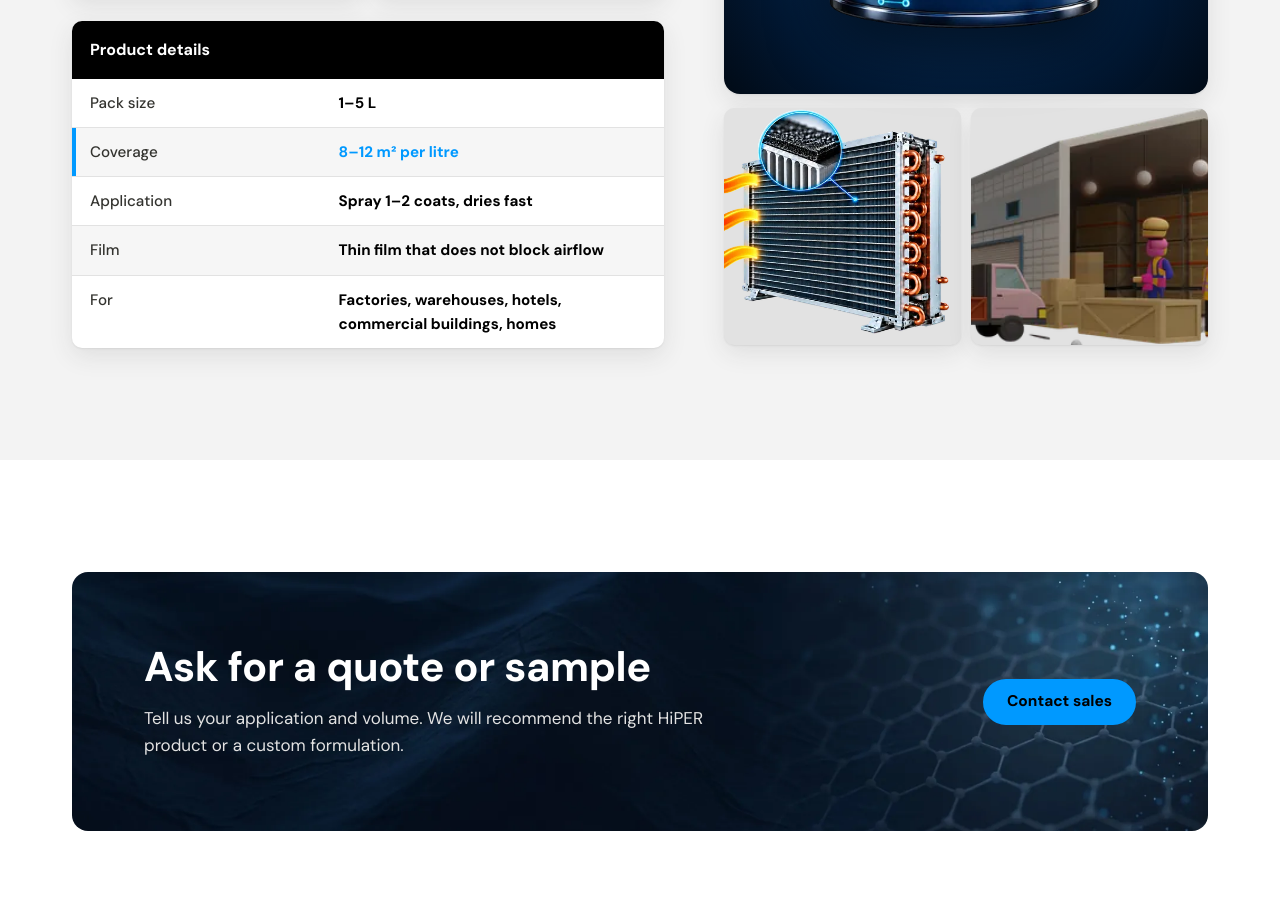
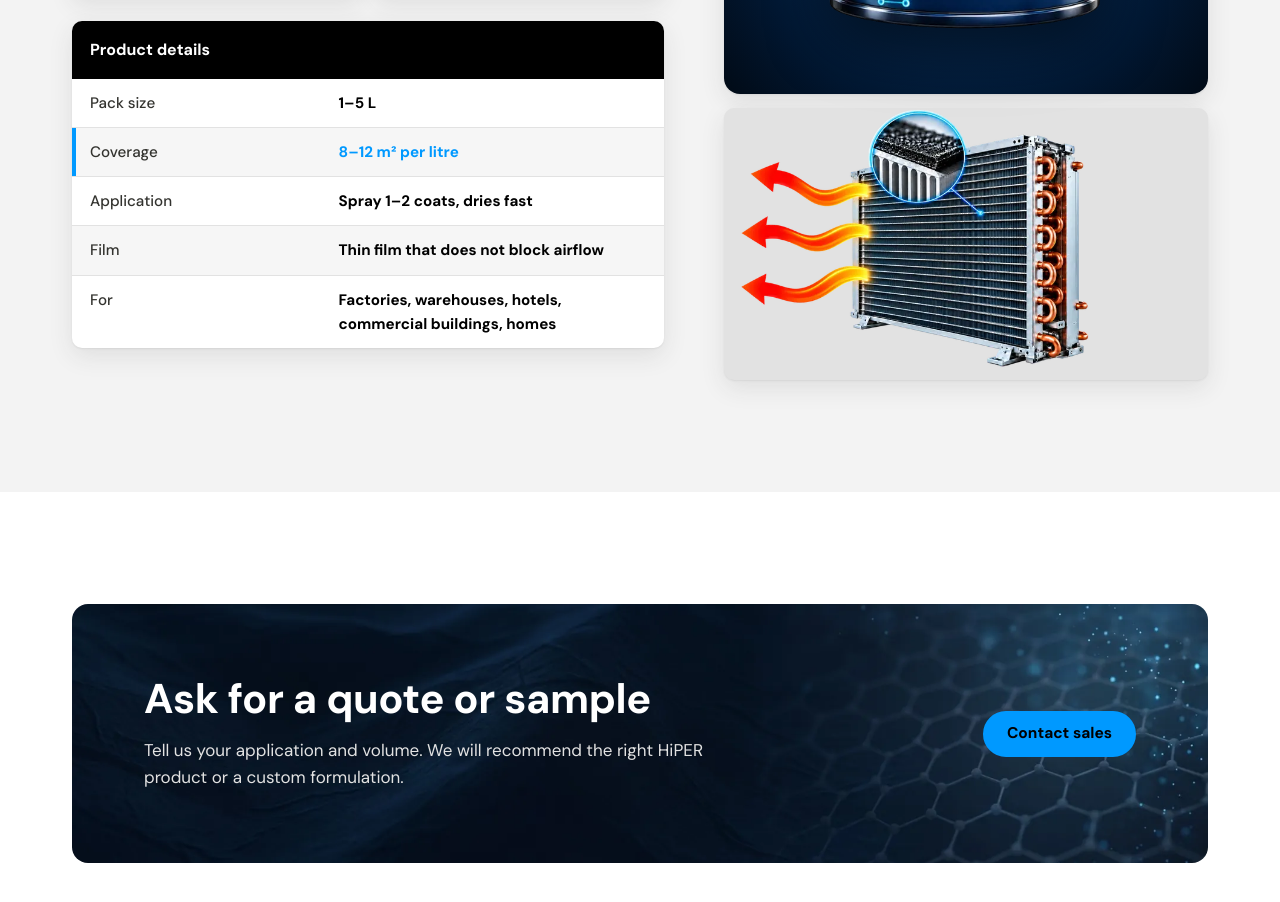
Before and after one commit to chor-is/Graphene-landing-page, a plain HTML site: page products.html in a window 1280 px wide. Shown: the part 7524-8426 px from the top of the page. Drawn offline with Linux system fonts and the light colour scheme; a web font is replaced by a local one.

Commit message:
Remove warehouse image from Thermal Coating gallery
Co-Authored-By: Claude Opus 5.5 <noreply@anthropic.com>

```diff
--- a/products.html
+++ b/products.html
@@ -319,9 +319,8 @@
       <button class="product__hero" type="button" data-lightbox="assets/images/hiper/product-thermal.webp" data-group="thermal" data-caption-en="Graphene-enhanced Thermal Coil Coating" data-caption-th="สารเคลือบคอยล์แอร์ผสมกราฟีน">
         <img src="assets/images/hiper/product-thermal.webp" width="460" height="548" alt="Thermal Coating, graphene-enhanced coil coating bucket">
       </button>
-      <div class="product__thumbs" style="grid-template-columns:1fr 1fr">
-        <button type="button" data-lightbox="assets/images/hiper/thermal-coil.webp" data-group="thermal" data-caption-en="Better heat transfer from the AC coil" data-caption-th="ระบายความร้อนจากคอยล์แอร์ได้ดีขึ้น"><img src="assets/images/hiper/thermal-coil.webp" width="800" height="450" loading="lazy" alt="Air-conditioner coil releasing heat"></button>
-        <button type="button" data-lightbox="assets/images/hiper/thermal-warehouse.webp" data-group="thermal" data-caption-en="For factories and warehouses" data-caption-th="สำหรับโรงงานและโกดัง"><img src="assets/images/hiper/thermal-warehouse.webp" width="471" height="212" loading="lazy" alt="Warehouse illustration"></button>
+      <div class="product__thumbs" style="grid-template-columns:1fr">
+        <button type="button" data-lightbox="assets/images/hiper/thermal-coil.webp" data-group="thermal" data-caption-en="Better heat transfer from the AC coil" data-caption-th="ระบายความร้อนจากคอยล์แอร์ได้ดีขึ้น"><img src="assets/images/hiper/thermal-coil.webp" width="800" height="450" loading="lazy" alt="Air-conditioner coil releasing heat" style="aspect-ratio:16/9"></button>
       </div>
     </div>
     <div class="reveal">
```
Also changed, not shown: assets/images/hiper/thermal-warehouse.webp (deleted).
